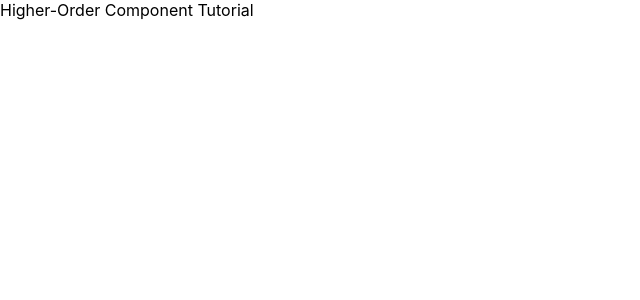
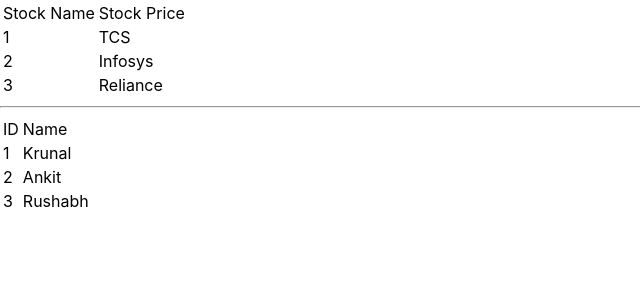
Before and after one commit to tmhung-nt/react-hoc-overview, a React (Create React App) app: page / in a window 1280 px wide. Shown: the top 300 px of the page, without its empty margins (0-640 px from the left). Built offline with nearby package versions, Linux system fonts and the light colour scheme.

Commit message:
Add StockList and UserList which have duplicated code

```diff
--- a/src/App.js
+++ b/src/App.js
@@ -1,15 +1,19 @@
 import React, { Component } from 'react';
 import Hoc from './HOC';
+import StockList from "./StockList";
+import UserList from "./UserList";
 
 class App extends Component {
 
   render() {
     return (
         <div>
-          Higher-Order Component Tutorial
+          <StockList />
+          <hr/>
+          <UserList />
         </div>
     )
   }
 }
-App = Hoc(App);
+
 export default App;
--- /dev/null
+++ b/src/StockList.js
@@ -0,0 +1,51 @@
+import React, { Component } from 'react';
+import TableRow from './TableRow';
+
+class StockList extends Component {
+    constructor(props) {
+        super(props);
+        this.state = {
+            stocks: [
+                {
+                    id: 1,
+                    name: 'TCS'
+
+                },
+                {
+                    id: 2,
+                    name: 'Infosys'
+                },
+                {
+                    id: 3,
+                    name: 'Reliance'
+                }
+            ]
+        };
+    }
+
+    tabRow(){
+        if(this.state.stocks instanceof Array){
+            return this.state.stocks.map(function(object, i){
+                return <TableRow obj={object} key={i} />;
+            })
+        }
+    }
+    render() {
+        return (
+            <div className="container">
+                <table className="table table-striped">
+                    <thead>
+                    <tr>
+                        <td>Stock Name</td>
+                        <td>Stock Price</td>
+                    </tr>
+                    </thead>
+                    <tbody>
+                    {this.tabRow()}
+                    </tbody>
+                </table>
+            </div>
+        );
+    }
+}
+export default StockList;
--- /dev/null
+++ b/src/TableRow.js
@@ -0,0 +1,18 @@
+import React, { Component } from 'react';
+
+class TableRow extends Component {
+    render() {
+        return (
+            <tr>
+                <td>
+                    {this.props.obj.id}
+                </td>
+                <td>
+                    {this.props.obj.name}
+                </td>
+            </tr>
+        );
+    }
+}
+
+export default TableRow;
--- /dev/null
+++ b/src/UserList.js
@@ -0,0 +1,51 @@
+import React, { Component } from 'react';
+import TableRow from './TableRow';
+
+class UserList extends Component {
+    constructor(props) {
+        super(props);
+        this.state = {
+            users: [
+                {
+                    id: 1,
+                    name: 'Krunal'
+
+                },
+                {
+                    id: 2,
+                    name: 'Ankit'
+                },
+                {
+                    id: 3,
+                    name: 'Rushabh'
+                }
+            ]
+        };
+    }
+
+    tabRow(){
+        if(this.state.users instanceof Array){
+            return this.state.users.map(function(object, i){
+                return <TableRow obj={object} key={i} />;
+            })
+        }
+    }
+    render() {
+        return (
+            <div className="container">
+                <table className="table table-striped">
+                    <thead>
+                    <tr>
+                        <td>ID</td>
+                        <td>Name</td>
+                    </tr>
+                    </thead>
+                    <tbody>
+                    {this.tabRow()}
+                    </tbody>
+                </table>
+            </div>
+        );
+    }
+}
+export default UserList;
```
Also changed, not shown: 1 other file (tests, documents, lock files or other folders).
